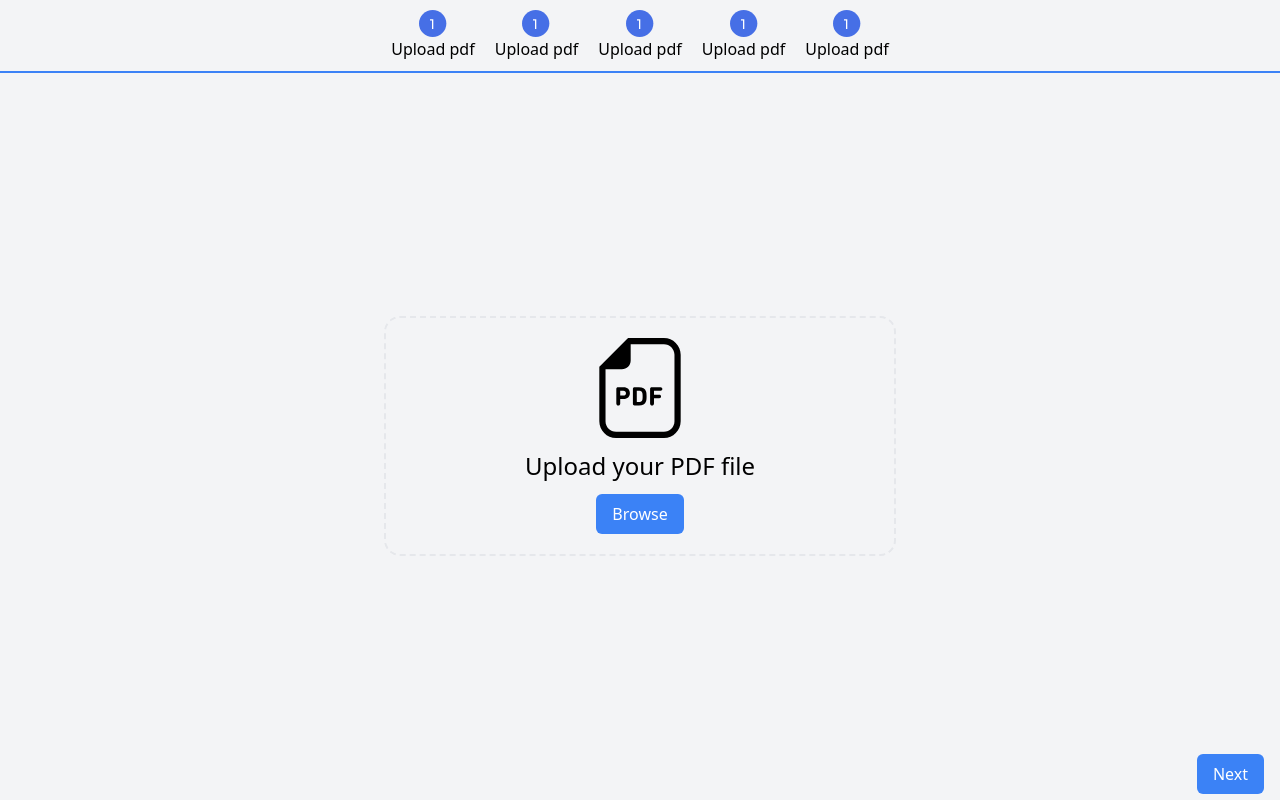
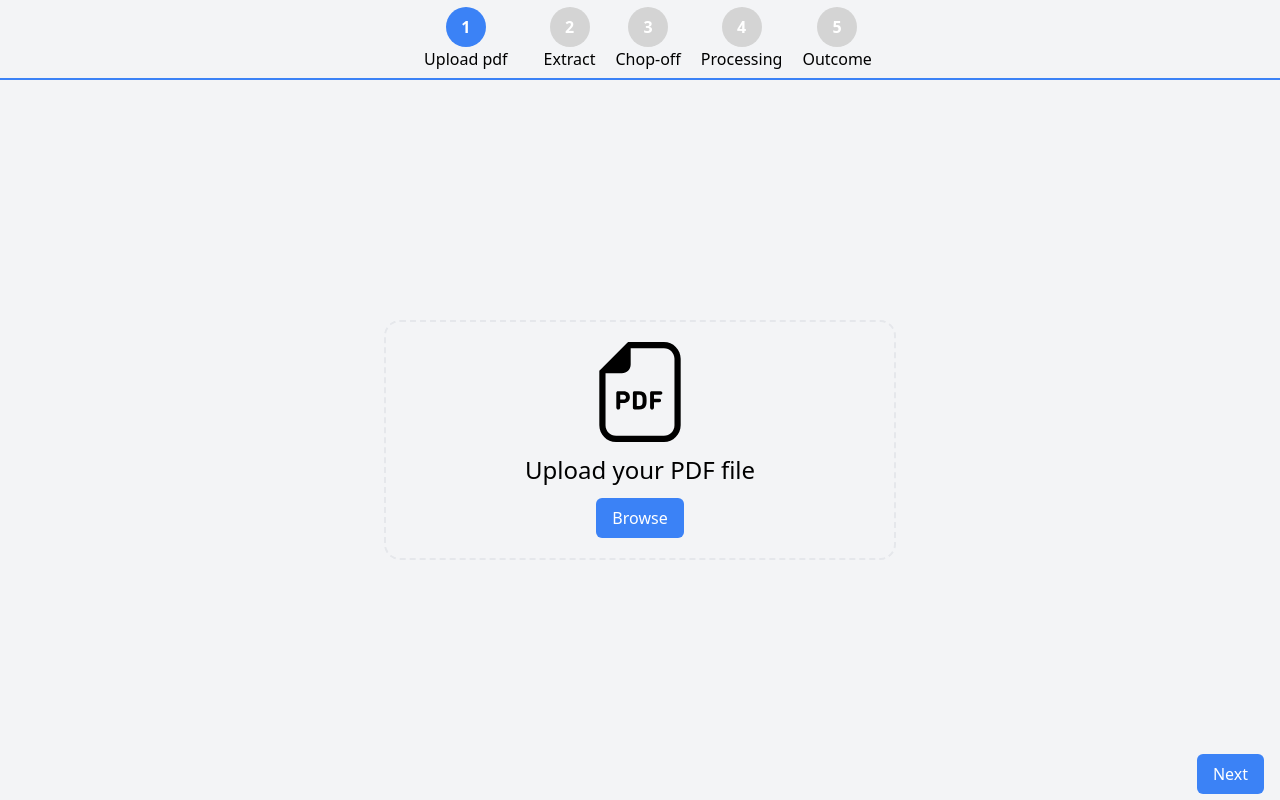
Before and after one commit to hatekisam/pdf_processor, a Next.js app: page / in a window 1280 px wide. Built offline with nearby package versions, Linux system fonts and the light colour scheme.

Commit message:
finished project

```diff
--- a/src/components/App.tsx
+++ b/src/components/App.tsx
@@ -239,25 +239,25 @@ const App = () => {
                         <div className="flex flex-col h-full">
                                 <div className="h-[80px] border-b-blue-500 border-b-2">
                                         <div className="w-full h-full flex items-center justify-center gap-5">
-                                                <div className="flex-col flex items-center">
-                                                        <img src="/svg/1sel.svg" alt="" className='z-50' />
+                                                <div className="flex-col flex items-center p-4">
+                                                        <div className={`w-[40px] h-[40px] p-2 ${activeTab >= 0 ? 'bg-blue-500 ': 'bg-neutral-300'} flex justify-center items-center rounded-full font-bold text-white`}>1</div>
                                                         <p>Upload pdf</p>
                                                 </div>
                                                 <div className="flex-col flex items-center">
-                                                        <img src="/svg/1sel.svg" alt="" className='z-50' />
-                                                        <p>Upload pdf</p>
+                                                        <div className={`w-[40px] h-[40px] p-2 ${activeTab >= 1 ? 'bg-blue-500 ' : 'bg-neutral-300'} flex justify-center items-center  rounded-full font-bold text-white`}>2</div>
+                                                        <p>Extract</p>
                                                 </div>
                                                 <div className="flex-col flex items-center">
-                                                        <img src="/svg/1sel.svg" alt="" className='z-50' />
-                                                        <p>Upload pdf</p>
+                                                        <div className={`w-[40px] h-[40px] p-2 ${activeTab >= 2 ? 'bg-blue-500 ' : 'bg-neutral-300'} flex justify-center items-center rounded-full font-bold text-white`}>3</div>
+                                                        <p>Chop-off</p>
                                                 </div>
                                                 <div className="flex-col flex items-center">
-                                                        <img src="/svg/1sel.svg" alt="" className='z-50' />
-                                                        <p>Upload pdf</p>
+                                                        <div className={`w-[40px] h-[40px] p-2 ${activeTab >= 3 ? 'bg-blue-500 ' : 'bg-neutral-300'} flex justify-center items-center rounded-full font-bold text-white`}>4</div>
+                                                        <p>Processing</p>
                                                 </div>
                                                 <div className="flex-col flex items-center">
-                                                        <img src="/svg/1sel.svg" alt="" className='z-50' />
-                                                        <p>Upload pdf</p>
+                                                        <div className={`w-[40px] h-[40px] p-2 ${activeTab >= 4 ? 'bg-blue-500 ' : 'bg-neutral-300'} flex justify-center items-center rounded-full font-bold text-white`}>5</div>
+                                                        <p>Outcome</p>
                                                 </div>
                                         </div>
                                 </div>
--- a/src/components/tabs/Tab4.tsx
+++ b/src/components/tabs/Tab4.tsx
@@ -43,7 +43,7 @@ const Tab4 = () => {
                                         </div>
                                 </div>
 
-                                <div className=" h-full w-[30%] flex flex-col overflow-auto p-4 gap-5">
+                                <div className=" h-full w-[25%] flex flex-col overflow-auto p-4 gap-5">
                                         <div className='w-full p-2 rounded-md border-2 border-black text-center gap-4 overflow-auto'>
                                                 <h1 className='text-[1.22rem] font-bold'>This is the page 2 in the PDF</h1>
                                         </div>
--- a/src/components/tabs/Tab5.tsx
+++ b/src/components/tabs/Tab5.tsx
@@ -6,7 +6,7 @@ const Tab5 = () => {
                 <div className='w-full h-full'>
                         <div className="flex h-full w-full">
 
-                                <div className=" h-full w-[20%] flex flex-col overflow-auto p-4 gap-5">
+                                <div className=" h-full w-[50%] flex flex-col overflow-auto p-4 gap-5">
                                         <div className='w-full p-2 rounded-md border-2 border-black text-center gap-4 overflow-auto'>
                                                 <h1>Author name</h1>
                                         </div>
```
